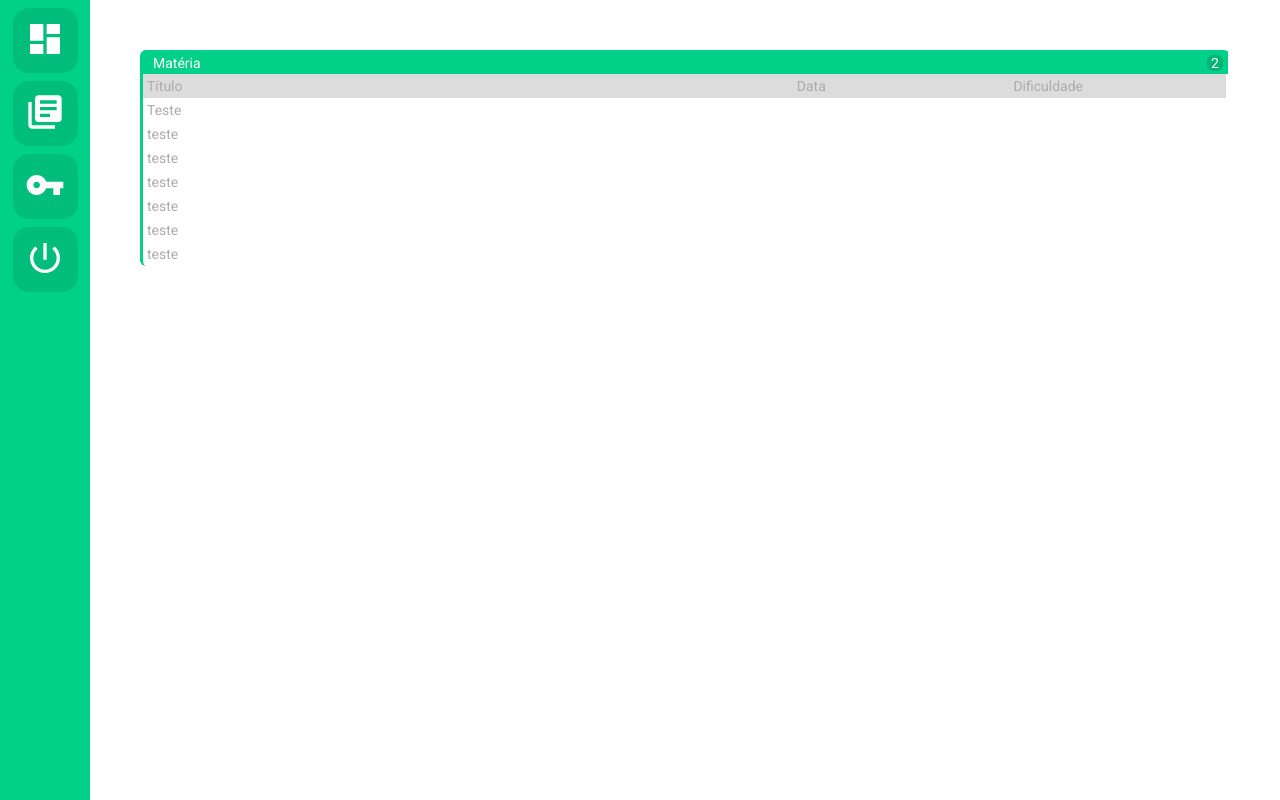
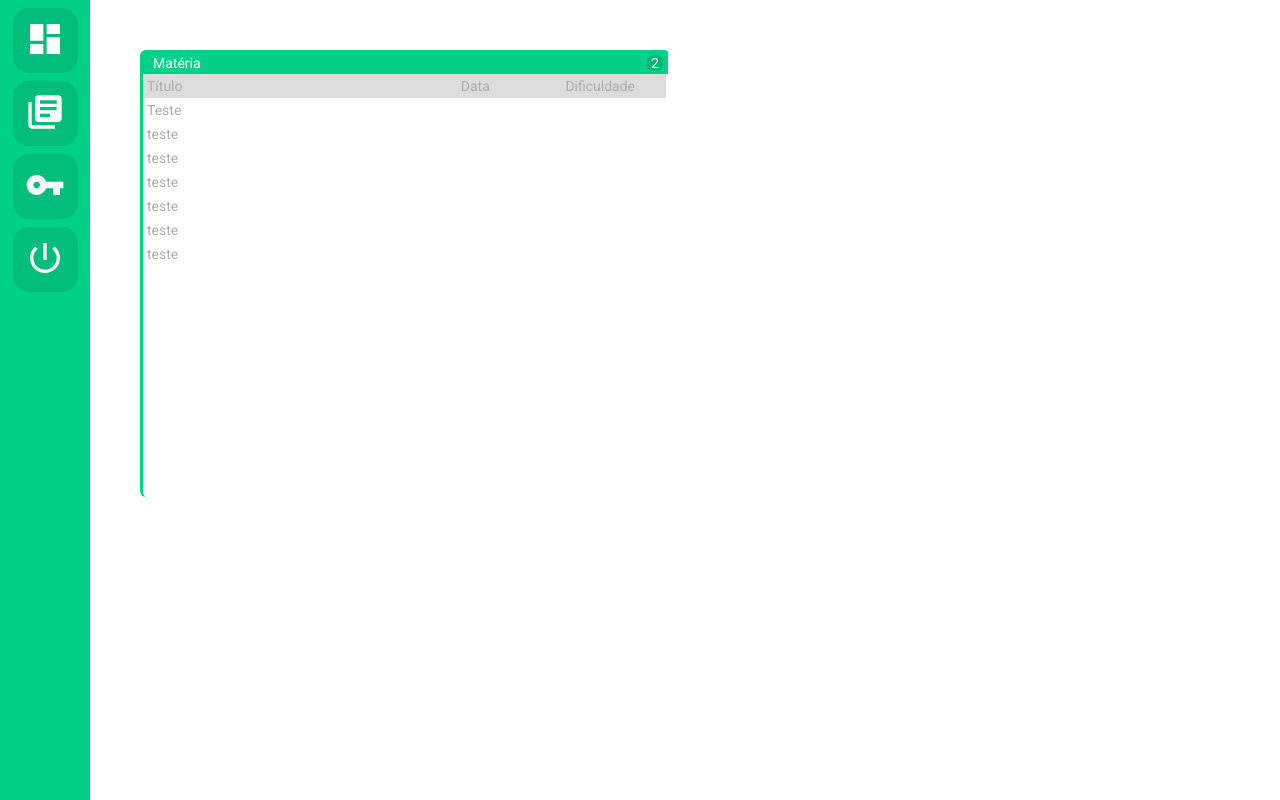
Before and after one commit to GioF/Tubiba-front, a React (Create React App) app: page /dashboard in a window 1280 px wide. Built offline with nearby package versions, Linux system fonts and the light colour scheme.

Commit message:
changing dashboard to use grid to show content

```diff
--- a/src/pages/Dashboard/styles.js
+++ b/src/pages/Dashboard/styles.js
@@ -55,4 +55,12 @@ export const Content = styled.div `
 
 
   left: +90px;
+
+  display: grid;
+  grid-gap: 30px;
+  grid-template-columns: 1fr 1fr;
+  grid-template-rows: 2fr 1fr;
+  grid-template-areas: "st gr"
+                       "ex ex"
+
 `;
```
